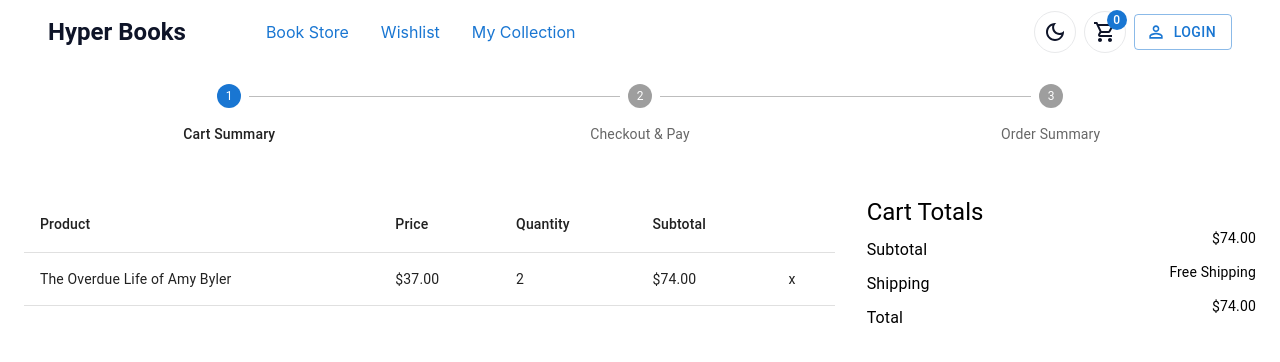
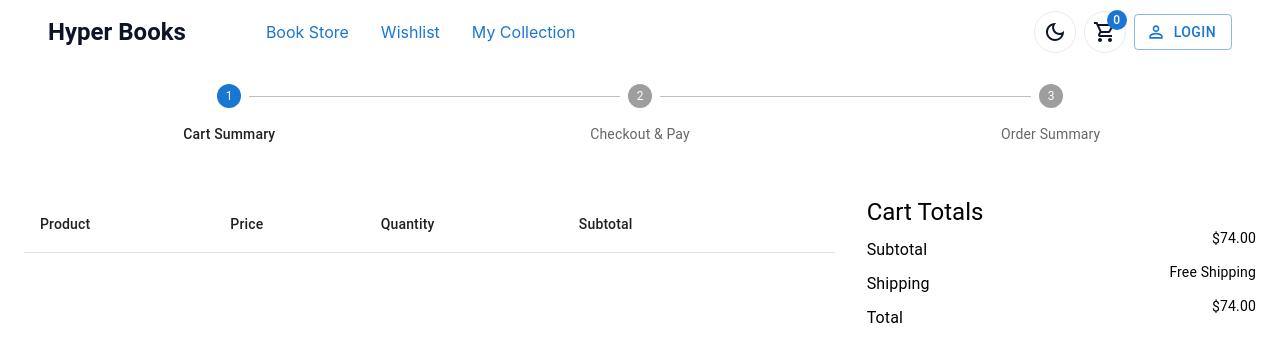
Before and after one commit to Jon-Felipe/hyperbooks, a React (Vite) app: page /cart in a window 1280 px wide. Shown: the top 362 px of the page. Built offline with nearby package versions, Linux system fonts and the light colour scheme.

Commit message:
replace dummy template data with cart items data and added cart button navigation

```diff
--- a/src/components/CartSummary.tsx
+++ b/src/components/CartSummary.tsx
@@ -1,3 +1,5 @@
+import { useAppSelector } from '../utils/hooks';
+
 // mui
 import Box from '@mui/material/Box';
 import Typography from '@mui/material/Typography';
@@ -12,6 +14,8 @@ import TableRow from '@mui/material/TableRow';
 type Props = {};
 
 function CartSummary({}: Props) {
+  const { cartItems } = useAppSelector((state) => state.cart);
+
   return (
     <Grid container spacing={4} sx={{ marginTop: '20px' }}>
       {/* cart items */}
@@ -28,15 +32,17 @@ function CartSummary({}: Props) {
               </TableRow>
             </TableHead>
             <TableBody>
-              <TableRow>
-                <TableCell component='th' scope='row'>
-                  The Overdue Life of Amy Byler
-                </TableCell>
-                <TableCell>$37.00</TableCell>
-                <TableCell>2</TableCell>
-                <TableCell>$74.00</TableCell>
-                <TableCell>x </TableCell>
-              </TableRow>
+              {cartItems.map((cartItem) => (
+                <TableRow key={cartItem.book.id}>
+                  <TableCell component='th' scope='row'>
+                    {cartItem.book.title}
+                  </TableCell>
+                  <TableCell>${cartItem.book.price}</TableCell>
+                  <TableCell>{cartItem.quantity}</TableCell>
+                  <TableCell>$74.00</TableCell>
+                  <TableCell>x</TableCell>
+                </TableRow>
+              ))}
             </TableBody>
           </Table>
         </TableContainer>
--- a/src/components/Header.tsx
+++ b/src/components/Header.tsx
@@ -1,4 +1,4 @@
-import { Link as RouterLink } from 'react-router-dom';
+import { Link as RouterLink, useNavigate } from 'react-router-dom';
 import { useAppSelector } from '../utils/hooks';
 
 // mui
@@ -19,6 +19,7 @@ import PersonOutlineOutlinedIcon from '@mui/icons-material/PersonOutlineOutlined
 
 function Header() {
   const { cartItems } = useAppSelector((state) => state.cart);
+  const navigate = useNavigate();
 
   return (
     <AppBar position='static' elevation={0} sx={{ bgcolor: '#fff' }}>
@@ -60,7 +61,11 @@ function Header() {
             <IconButton color='primary' sx={{ border: '1px solid #e8e9eb' }}>
               <DarkModeOutlined sx={{ color: '#0e1428' }} />
             </IconButton>
-            <IconButton color='primary' sx={{ border: '1px solid #e8e9eb' }}>
+            <IconButton
+              color='primary'
+              sx={{ border: '1px solid #e8e9eb' }}
+              onClick={() => navigate('/cart')}
+            >
               <Badge badgeContent={cartItems.length} showZero color='primary'>
                 <ShoppingCartOutlinedIcon sx={{ color: '#0e1428' }} />
               </Badge>
```
